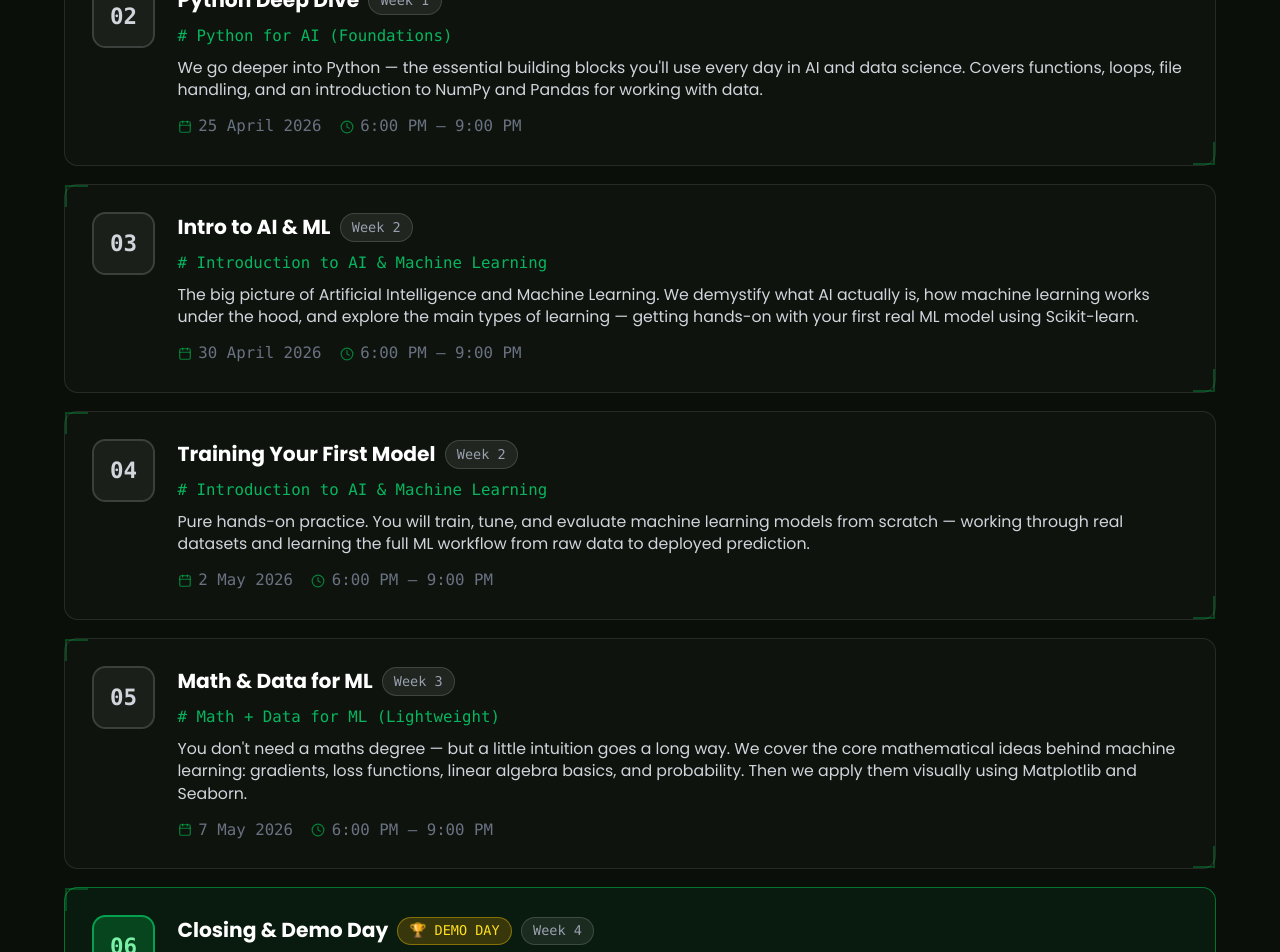
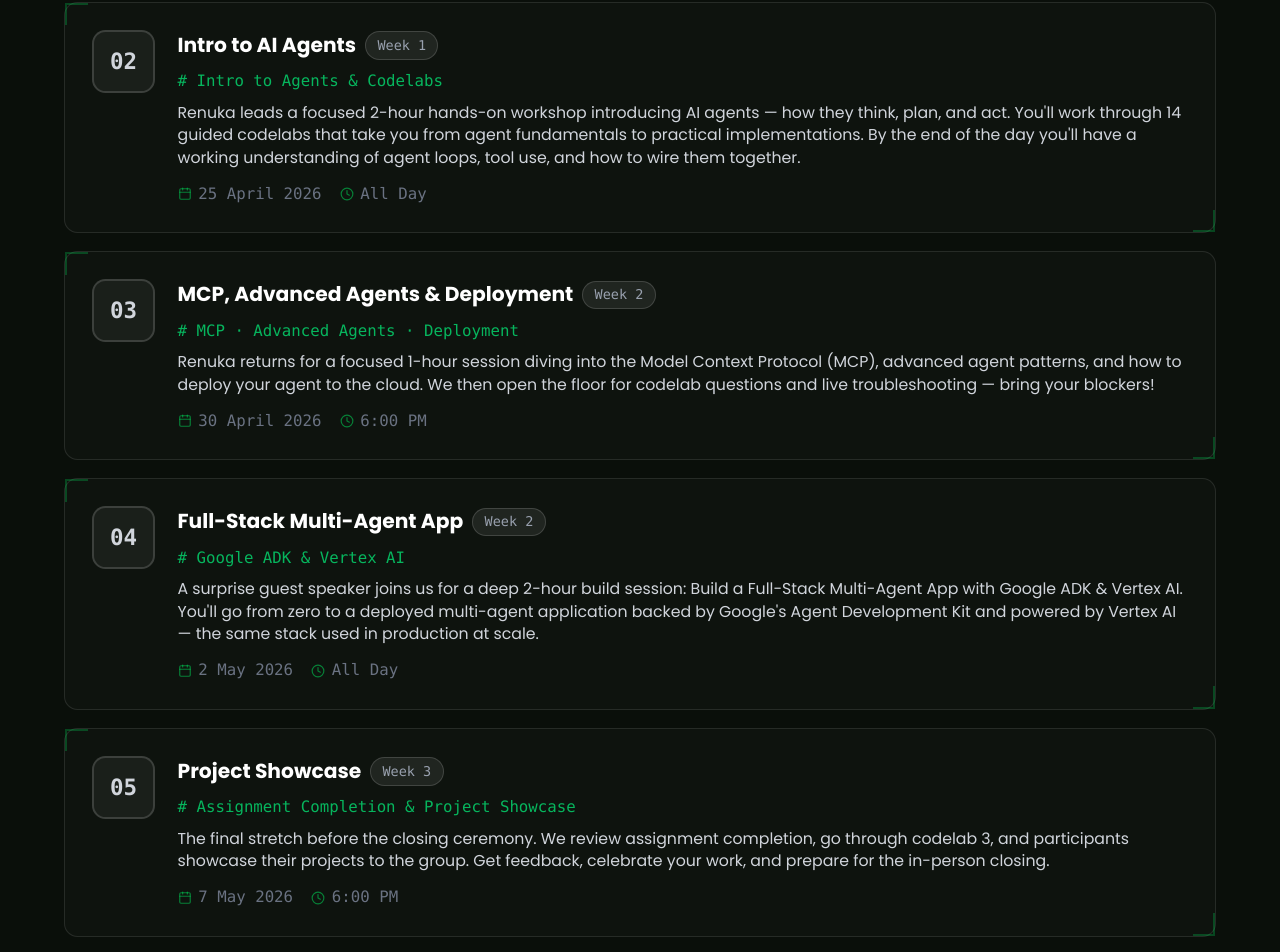
Before and after one commit to GDGLONDONUK/AI_DevCamp_BuildwithAI, a Next.js app: page / in a window 1280 px wide. Shown: the part 1848-2800 px from the top of the page. Built offline with nearby package versions, Linux system fonts and the light colour scheme; no server answers.

Commit message:
feat: update layout and content for AI DevCamp, replacing Python references with TypeScript and AI Agents; remove curriculum page; adjust session details and tags for clarity

```diff
--- a/src/app/admin/page.tsx
+++ b/src/app/admin/page.tsx
@@ -828,7 +828,7 @@ export default function AdminPage() {
                                     </button>
                                   </div>
                                 ) : (
-                                  <span className={`text-xs font-mono px-2 py-0.5 rounded-full border ${sc.bg} ${sc.color} ${sc.border}`}>
+                                  <span className={`text-xs font-mono px-2 py-0.5 rounded-full border border-current/30 ${sc.bg} ${sc.text}`}>
                                     {sc.label}
                                   </span>
                                 )}
--- a/src/app/layout.tsx
+++ b/src/app/layout.tsx
@@ -14,7 +14,7 @@ const poppins = Poppins({
 export const metadata: Metadata = {
   title: "AI DevCamp – Build with AI | GDG London",
   description:
-    "A 3-week hands-on AI learning program by GDG London & Build with AI. Learn Python for AI, Machine Learning fundamentals, and build your first AI models.",
+    "A hands-on AI learning program by GDG London & Build with AI. Build multi-agent AI apps with TypeScript, Google ADK, Vertex AI, and the Model Context Protocol.",
   openGraph: {
     title: "AI DevCamp – Build with AI",
     description: "3-week hands-on AI learning program by GDG London",
--- a/src/app/submit/page.tsx
+++ b/src/app/submit/page.tsx
@@ -399,7 +399,7 @@ export default function SubmitPage() {
             <Input
               id="proj-tech"
               label="Tech Stack"
-              placeholder="Python, TensorFlow, Keras, NumPy (comma-separated)"
+              placeholder="TypeScript, Google ADK, Vertex AI, LangChain (comma-separated)"
               icon={<Code2 size={16} />}
               value={projectForm.techStack}
               onChange={(e) =>
--- a/src/components/Navbar.tsx
+++ b/src/components/Navbar.tsx
@@ -33,7 +33,6 @@ export default function Navbar() {
 
   const navLinks = [
     { href: "/sessions", label: "Sessions", icon: BookOpen },
-    { href: "/curriculum", label: "Curriculum", icon: BookOpen },
     ...(user ? [{ href: "/dashboard", label: "Dashboard", icon: LayoutDashboard }] : []),
     ...(user ? [{ href: "/submit", label: "Submit", icon: Upload }] : []),
     ...(userProfile?.role === "admin"
--- a/src/data/sessions.ts
+++ b/src/data/sessions.ts
@@ -6,255 +6,198 @@ export const SESSIONS: Session[] = [
     number: 1,
     title: "Kick Off",
     date: "23 April 2026",
-    time: "6:00 PM – 9:00 PM",
-    duration: "3 hours",
+    time: "6:00 PM",
+    duration: "Evening",
     week: 1,
-    topic: "Python for AI (Foundations)",
+    topic: "Kick Off & Intro to AI Agents",
     description:
-      "Welcome to AI DevCamp 2026 — Build with AI! We kick off with introductions, programme overview, and community building. Then we dive straight into Python — the language of AI — covering setup, syntax, and writing your very first AI-ready scripts.",
-    speaker: "Simon Plummer",
-    speakerTitle: "Lead Organiser · AI DevCamp 2026",
+      "Welcome to AI DevCamp 2026 — Build with AI! We open with two inspiring talks, including Salih's session on building and deploying a Multi-Agent AI Game Master with TypeScript, and a behind-the-scenes look at how Skyscanner is approaching AI agents internally. We'll also walk through the programme structure, what to expect over the coming weeks, assignment and certification details, and distribute cloud credits.",
+    speaker: "Salih + Guests",
+    speakerTitle: "Lead Organiser & Industry Speakers",
     isKickoff: true,
-    tags: ["Python", "Kickoff", "Community", "Setup", "Beginner"],
+    tags: ["Kickoff", "AI Agents", "TypeScript", "Multi-Agent", "Community", "Cloud Credits"],
     whatYouWillLearn: [
-      "Set up your Python development environment (VSCode + Colab)",
-      "Understand Python syntax: variables, data types, operators",
-      "Write and run your first Python scripts",
-      "Use lists, tuples and dictionaries to store data",
-      "Understand the AI DevCamp programme structure and goals",
+      "How to build and deploy a Multi-Agent AI Game Master with TypeScript",
+      "How Skyscanner approaches AI agents internally",
+      "What AI DevCamp is, what you'll build, and how the programme works",
+      "Assignment, project, and certification requirements",
+      "How to claim your cloud credits",
     ],
     buildIdeas: [
-      "Hello World AI greeting app",
-      "Personal intro generator using variables",
-      "Simple number guessing game",
+      "Multi-Agent Game Master (TypeScript)",
+      "Your own agent-powered idea inspired by industry examples",
     ],
     resources: [
       {
-        title: "Google Developers – Python Class",
-        url: "https://developers.google.com/edu/python",
+        title: "Google Cloud – Free Credits for Developers",
+        url: "https://cloud.google.com/free",
       },
       {
-        title: "Python.org – Official Docs",
-        url: "https://docs.python.org/3/tutorial/",
-      },
-      {
-        title: "Google Colab – Free Python Notebooks",
-        url: "https://colab.research.google.com/",
+        title: "LangChain – Multi-Agent Docs",
+        url: "https://docs.langchain.com/docs/",
       },
     ],
   },
   {
     id: "session-2",
     number: 2,
-    title: "Python Deep Dive",
+    title: "Intro to AI Agents",
     date: "25 April 2026",
-    time: "6:00 PM – 9:00 PM",
-    duration: "3 hours",
+    time: "All Day",
+    duration: "2 hours",
     week: 1,
-    topic: "Python for AI (Foundations)",
+    topic: "Intro to Agents & Codelabs",
     description:
-      "We go deeper into Python — the essential building blocks you'll use every day in AI and data science. Covers functions, loops, file handling, and an introduction to NumPy and Pandas for working with data.",
-    tags: ["Python", "NumPy", "Pandas", "Functions", "Data"],
+      "Renuka leads a focused 2-hour hands-on workshop introducing AI agents — how they think, plan, and act. You'll work through 14 guided codelabs that take you from agent fundamentals to practical implementations. By the end of the day you'll have a working understanding of agent loops, tool use, and how to wire them together.",
+    speaker: "Renuka",
+    speakerTitle: "AI Engineer & Workshop Lead",
+    tags: ["AI Agents", "Codelabs", "Hands-on", "Workshop", "Tool Use", "Agent Loop"],
     whatYouWillLearn: [
-      "Write reusable functions with parameters and return values",
-      "Control flow: if/else, for loops, while loops",
-      "Read and write CSV files with Python",
-      "Manipulate data with NumPy arrays",
-      "Explore datasets using Pandas DataFrames",
-      "Understand list comprehensions and lambda functions",
+      "What an AI agent is and how the agent loop works",
+      "How agents use tools to take actions in the world",
+      "How to follow and complete structured codelabs",
+      "Core agent patterns you'll use throughout the programme",
+      "How to set up your local agent development environment",
     ],
     buildIdeas: [
-      "CSV data reader and summariser",
-      "Temperature converter function library",
-      "Basic student grade calculator",
-      "Data filter using Pandas",
+      "Your first working AI agent",
+      "Tool-calling agent that searches the web",
+      "Simple task-completion agent",
     ],
     resources: [
       {
-        title: "Google Developers – Python Class",
-        url: "https://developers.google.com/edu/python",
+        title: "Google – Introduction to AI Agents",
+        url: "https://cloud.google.com/use-cases/ai-agents",
       },
       {
-        title: "NumPy Quickstart Tutorial",
-        url: "https://numpy.org/doc/stable/user/quickstart.html",
-      },
-      {
-        title: "Pandas Getting Started",
-        url: "https://pandas.pydata.org/docs/getting_started/index.html",
+        title: "LangChain – Agents Documentation",
+        url: "https://python.langchain.com/docs/modules/agents/",
       },
     ],
   },
   {
     id: "session-3",
     number: 3,
-    title: "Intro to AI & ML",
+    title: "MCP, Advanced Agents & Deployment",
     date: "30 April 2026",
-    time: "6:00 PM – 9:00 PM",
-    duration: "3 hours",
+    time: "6:00 PM",
+    duration: "1 hour + Q&A",
     week: 2,
-    topic: "Introduction to AI & Machine Learning",
+    topic: "MCP · Advanced Agents · Deployment",
     description:
-      "The big picture of Artificial Intelligence and Machine Learning. We demystify what AI actually is, how machine learning works under the hood, and explore the main types of learning — getting hands-on with your first real ML model using Scikit-learn.",
-    tags: ["AI", "Machine Learning", "Scikit-learn", "Classification", "Regression"],
+      "Renuka returns for a focused 1-hour session diving into the Model Context Protocol (MCP), advanced agent patterns, and how to deploy your agent to the cloud. We then open the floor for codelab questions and live troubleshooting — bring your blockers!",
+    speaker: "Renuka",
+    speakerTitle: "AI Engineer & Workshop Lead",
+    tags: ["MCP", "Model Context Protocol", "Deployment", "Advanced Agents", "Q&A", "Codelabs"],
     whatYouWillLearn: [
-      "Understand the difference between AI, ML, and Deep Learning",
-      "Supervised vs unsupervised vs reinforcement learning",
-      "What features, labels, and training data mean",
-      "How a model learns from data (loss, prediction, iteration)",
-      "Train a simple classification model with Scikit-learn",
-      "Evaluate model accuracy with train/test splits",
+      "What the Model Context Protocol (MCP) is and why it matters",
+      "Advanced agent patterns: memory, planning, multi-step reasoning",
+      "How to deploy an AI agent to the cloud",
+      "How to debug and extend your codelab agents",
     ],
     buildIdeas: [
-      "Spam detector (simple text classifier)",
-      "Flower species classifier (Iris dataset)",
-      "House price predictor (linear regression)",
+      "MCP-powered agent with persistent context",
+      "Deployed agent accessible via URL",
+      "Multi-step planning agent",
     ],
     resources: [
       {
-        title: "Google ML Crash Course",
-        url: "https://developers.google.com/machine-learning/crash-course",
+        title: "Anthropic – Model Context Protocol",
+        url: "https://modelcontextprotocol.io/",
       },
       {
-        title: "Scikit-learn – Getting Started",
-        url: "https://scikit-learn.org/stable/getting_started.html",
-      },
-      {
-        title: "Kaggle – Intro to ML Course",
-        url: "https://www.kaggle.com/learn/intro-to-machine-learning",
+        title: "Google Cloud Run – Deploy Containerised Apps",
+        url: "https://cloud.google.com/run/docs/quickstarts",
       },
     ],
   },
   {
     id: "session-4",
     number: 4,
-    title: "Training Your First Model",
+    title: "Full-Stack Multi-Agent App",
     date: "2 May 2026",
-    time: "6:00 PM – 9:00 PM",
-    duration: "3 hours",
+    time: "All Day",
+    duration: "2 hours",
     week: 2,
-    topic: "Introduction to AI & Machine Learning",
+    topic: "Google ADK & Vertex AI",
     description:
-      "Pure hands-on practice. You will train, tune, and evaluate machine learning models from scratch — working through real datasets and learning the full ML workflow from raw data to deployed prediction.",
-    tags: ["Scikit-learn", "Model Training", "Evaluation", "Pandas", "Hands-on"],
+      "A surprise guest speaker joins us for a deep 2-hour build session: Build a Full-Stack Multi-Agent App with Google ADK & Vertex AI. You'll go from zero to a deployed multi-agent application backed by Google's Agent Development Kit and powered by Vertex AI — the same stack used in production at scale.",
+    speaker: "Surprise Speaker",
+    speakerTitle: "Industry Expert",
+    tags: ["Google ADK", "Vertex AI", "Multi-Agent", "Full-Stack", "Build", "Google Cloud"],
     whatYouWillLearn: [
-      "The end-to-end ML workflow: data → train → evaluate → improve",
-      "Feature engineering: selecting and transforming inputs",
-      "Train/test/validation splits and why they matter",
-      "Hyperparameter tuning basics",
-      "Cross-validation to prevent overfitting",
-      "Compare multiple model types on the same dataset",
+      "How Google's Agent Development Kit (ADK) works",
+      "How to connect agents to Vertex AI models",
+      "Full-stack architecture for multi-agent applications",
+      "How to build, test, and deploy a production-grade agent app",
     ],
     buildIdeas: [
-      "Titanic survival predictor",
-      "Bike rental demand forecaster",
-      "Credit risk classifier",
-      "Diabetes progression predictor",
+      "Full-stack multi-agent app with Google ADK",
+      "Vertex AI-powered research assistant",
+      "Multi-agent workflow orchestrator",
     ],
     resources: [
       {
-        title: "Google ML Crash Course",
-        url: "https://developers.google.com/machine-learning/crash-course",
+        title: "Google ADK – Agent Development Kit",
+        url: "https://google.github.io/adk-docs/",
       },
       {
-        title: "Scikit-learn – Model Evaluation",
-        url: "https://scikit-learn.org/stable/modules/model_evaluation.html",
-      },
-      {
-        title: "Kaggle – Titanic Dataset",
-        url: "https://www.kaggle.com/competitions/titanic",
+        title: "Vertex AI – Overview",
+        url: "https://cloud.google.com/vertex-ai",
       },
     ],
   },
   {
     id: "session-5",
     number: 5,
-    title: "Math & Data for ML",
+    title: "Project Showcase",
     date: "7 May 2026",
-    time: "6:00 PM – 9:00 PM",
-    duration: "3 hours",
+    time: "6:00 PM",
+    duration: "Evening",
     week: 3,
-    topic: "Math + Data for ML (Lightweight)",
+    topic: "Assignment Completion & Project Showcase",
     description:
-      "You don't need a maths degree — but a little intuition goes a long way. We cover the core mathematical ideas behind machine learning: gradients, loss functions, linear algebra basics, and probability. Then we apply them visually using Matplotlib and Seaborn.",
-    tags: ["Math", "Statistics", "Matplotlib", "Seaborn", "Loss Functions", "Probability"],
+      "The final stretch before the closing ceremony. We review assignment completion, go through codelab 3, and participants showcase their projects to the group. Get feedback, celebrate your work, and prepare for the in-person closing.",
+    tags: ["Project Showcase", "Assignments", "Codelabs", "Demo", "Feedback"],
     whatYouWillLearn: [
-      "Understand linear equations and how ML uses them",
-      "What a loss function is and why we minimise it",
-      "Gradient descent explained visually — no calculus required",
-      "Probability basics: distributions, mean, variance",
-      "Visualise data with Matplotlib and Seaborn",
-      "Spot patterns, outliers, and correlations in datasets",
+      "How to present and demo an AI agent project clearly",
+      "How to complete codelab 3",
+      "How to give and receive constructive technical feedback",
     ],
     buildIdeas: [
-      "Data visualisation dashboard for a real dataset",
-      "Gradient descent animation (step-by-step)",
-      "Correlation heatmap explorer",
-      "Distribution plotter for any CSV",
+      "Your completed final project — any AI agent you've built!",
     ],
     resources: [
       {
-        title: "Khan Academy – Linear Algebra",
-        url: "https://www.khanacademy.org/math/linear-algebra",
-      },
-      {
-        title: "3Blue1Brown – Essence of Linear Algebra",
-        url: "https://www.youtube.com/playlist?list=PLZHQObOWTQDPD3MizzM2xVFitgF8hE_ab",
-      },
-      {
-        title: "Matplotlib Tutorials",
-        url: "https://matplotlib.org/stable/tutorials/index.html",
-      },
-      {
-        title: "Seaborn – Statistical Data Visualisation",
-        url: "https://seaborn.pydata.org/tutorial.html",
+        title: "Google – How to Present a Technical Project",
+        url: "https://developers.google.com/",
       },
     ],
   },
   {
     id: "session-6",
     number: 6,
-    title: "Closing & Demo Day",
+    title: "Closing & Certificate Ceremony",
     date: "19 May 2026",
-    time: "6:00 PM – 9:00 PM",
-    duration: "3 hours",
+    time: "6:00 PM",
+    duration: "Evening",
     week: 4,
-    topic: "Neural Networks & Final Projects",
+    topic: "In-Person Closing & Certification",
     description:
-      "The grand finale of AI DevCamp 2026 — Build with AI! Attendees present their final AI projects to peers, mentors and the community. We cover the basics of neural networks, celebrate the journey, and award certifications to those who completed the programme.",
-    speaker: "Simon Plummer",
-    speakerTitle: "Lead Organiser · AI DevCamp 2026",
+      "The grand finale of AI DevCamp 2026 — Build with AI! We come together in person (venue TBC) to celebrate everything built over the programme. Certificates are awarded to participants who completed the assignments and project. A night of demos, community, and well-earned recognition.",
     isClosing: true,
-    tags: ["Neural Networks", "Demo Day", "Projects", "Certification", "Deep Learning"],
+    tags: ["Closing", "Certificate", "In-Person", "Demo Day", "Community", "Celebration"],
     whatYouWillLearn: [
-      "How neural networks are structured (layers, neurons, weights)",
-      "What activation functions do and why they matter",
-      "How backpropagation trains a neural network",
-      "Build and train a neural network with TensorFlow/Keras",
-      "How to present a technical AI project clearly",
-      "Pathways to continue learning after the programme",
+      "How to present your final project to a live audience",
+      "What pathways exist to continue building with AI",
     ],
     buildIdeas: [
-      "Handwritten digit classifier (MNIST)",
-      "Sentiment analysis model",
-      "Simple image classifier with Keras",
-      "Your own final project — anything AI-powered!",
+      "Your final polished AI agent project",
     ],
     resources: [
       {
-        title: "TensorFlow – Beginner Tutorials",
-        url: "https://www.tensorflow.org/tutorials/quickstart/beginner",
-      },
-      {
-        title: "Keras – Getting Started",
-        url: "https://keras.io/getting_started/",
-      },
-      {
-        title: "Fast.ai – Practical Deep Learning",
-        url: "https://course.fast.ai/",
-      },
-      {
-        title: "3Blue1Brown – Neural Networks Series",
-        url: "https://www.youtube.com/playlist?list=PLZHQObOWTQDNU6R1_67000Dx_ZCJB-3pi",
+        title: "Google Cloud Skills Boost",
+        url: "https://cloudskillsboost.google/",
       },
     ],
   },
@@ -263,83 +206,85 @@ export const SESSIONS: Session[] = [
 export const CURRICULUM_WEEKS = [
   {
     week: 1,
-    title: "Python for AI",
-    subtitle: "Foundations",
+    title: "AI Agents Foundations",
+    subtitle: "Kickoff + Workshop",
     color: "from-blue-500 to-blue-700",
     learn: [
-      "Python syntax & mindset",
-      "Lists, dictionaries, loops",
-      "Functions & basic OOP",
-      "Reading & manipulating data",
+      "What AI agents are and how they work",
+      "The agent loop: perceive → reason → act",
+      "Tool use and function calling",
+      "14 guided codelabs",
     ],
-    build: ["Calculator", "Number guessing game", "Data list filter"],
-    timePerDay: "1–1.5 hrs/day",
+    build: ["Your first working AI agent", "Tool-calling agent"],
+    timePerDay: "1–2 hrs/day",
     resources: [
       {
-        title: "Google Developers – Python Class",
-        url: "https://developers.google.com/edu/python",
+        title: "Google – Introduction to AI Agents",
+        url: "https://cloud.google.com/use-cases/ai-agents",
       },
     ],
   },
   {
     week: 2,
-    title: "Introduction to AI & ML",
-    subtitle: "",
+    title: "Advanced Agents & Full-Stack",
+    subtitle: "MCP · ADK · Vertex AI",
     color: "from-purple-500 to-purple-700",
     learn: [
-      "What is AI vs ML vs Deep Learning",
-      "Supervised vs unsupervised learning",
-      "Regression & classification",
-      "Training vs testing data",
+      "Model Context Protocol (MCP)",
+      "Advanced agent patterns and memory",
+      "Google Agent Development Kit (ADK)",
+      "Vertex AI and cloud deployment",
     ],
-    build: ["Simple regression model", "Value prediction from datasets"],
+    build: ["MCP agent", "Full-stack multi-agent app with Google ADK"],
     timePerDay: "1.5–2 hrs/day",
     resources: [
       {
-        title: "Google ML Crash Course",
-        url: "https://developers.google.com/machine-learning/crash-course",
+        title: "Anthropic – Model Context Protocol",
+        url: "https://modelcontextprotocol.io/",
+      },
+      {
+        title: "Google ADK – Agent Development Kit",
+        url: "https://google.github.io/adk-docs/",
       },
     ],
   },
   {
     week: 3,
-    title: "Math + Data for ML",
-    subtitle: "Lightweight",
+    title: "Projects & Showcase",
+    subtitle: "Build · Demo · Feedback",
     color: "from-green-500 to-green-700",
     learn: [
-      "Linear regression intuition",
-      "Gradients & loss functions",
-      "Probability basics",
-      "Data visualisation",
+      "Complete codelabs 3",
+      "Finalise your project",
+      "Present and demo your work",
+      "Give and receive technical feedback",
     ],
-    build: [
-      "Plot datasets using Matplotlib",
-      "Experiment with learning rates",
-    ],
-    timePerDay: "1–1.5 hrs/day",
+    build: ["Your final AI agent project"],
+    timePerDay: "2+ hrs/day",
     resources: [
       {
-        title: "Khan Academy – Linear Algebra",
-        url: "https://www.khanacademy.org/math/linear-algebra",
+        title: "Google Cloud Run – Deploy Apps",
+        url: "https://cloud.google.com/run/docs/quickstarts",
       },
     ],
   },
   {
     week: 4,
-    title: "Neural Networks & First AI Model",
-    subtitle: "",
+    title: "Closing & Certification",
+    subtitle: "In-Person Ceremony",
     color: "from-orange-500 to-orange-700",
     learn: [
-      "Neural networks basics",
-      "Training simple deep models",
-      "Overfitting & optimisation",
+      "Live project demos",
+      "Certificate award ceremony",
+      "Community celebration",
+      "Next steps in AI",
     ],
-    build: ["Handwritten digit classifier", "Simple image classifier"],
-    timePerDay: "2 hrs/day",
+    build: ["Your polished final project demo"],
+    timePerDay: "Event night",
     resources: [
       {
-        title: "TensorFlow Tutorials",
-        url: "https://www.tensorflow.org/learn",
+        title: "Google Cloud Skills Boost",
+        url: "https://cloudskillsboost.google/",
       },
     ],
   },
--- a/src/data/tags.ts
+++ b/src/data/tags.ts
@@ -11,10 +11,10 @@ export const EXPERTISE_TAGS = [
 ];
 
 export const WANT_TO_LEARN_TAGS = [
-  "Python for AI", "ML Fundamentals", "Neural Networks",
-  "Data Visualisation", "Math for ML", "TensorFlow / Keras",
-  "Scikit-learn", "Jupyter / Colab", "Cloud AI Services",
-  "LLMs", "Mentorship", "Career Advice",
+  "AI Agents", "LLMs / GenAI", "Model Context Protocol (MCP)",
+  "Google ADK", "Vertex AI", "Multi-Agent Systems",
+  "TypeScript for AI", "Cloud Deployment", "Cloud AI Services",
+  "Prompt Engineering", "Mentorship", "Career Advice",
 ];
 
 export const CAN_OFFER_TAGS = [
```
Also changed, not shown: src/app/curriculum/page.tsx (deleted, +0 -153 lines), src/app/page.tsx (+8 -8 lines).
